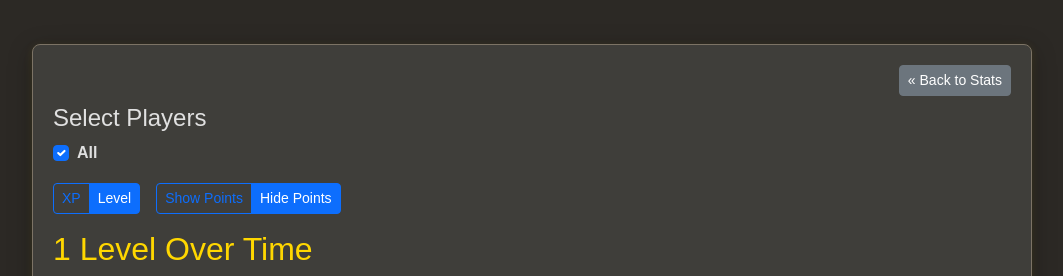
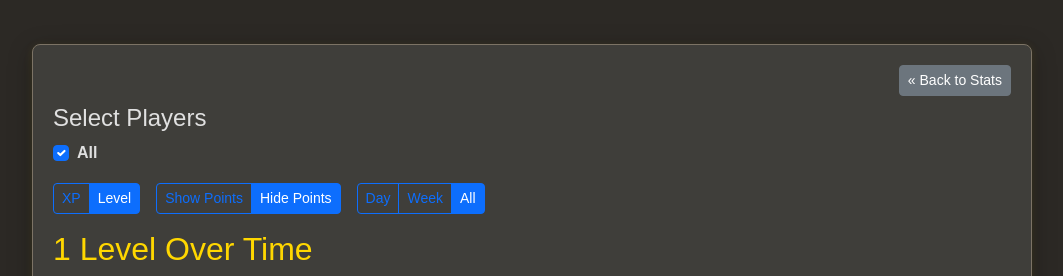
Before and after one commit to ledavies99/gim-stats, a Django app: page /history/1/ in a window 1280 px wide. Shown: the part 56-332 px from the top of the page, without its empty margins (108-1171 px from the left). Run offline with Django 5.2, Linux system fonts and the light colour scheme.

Commit message:
Add buttons to limit how far back to show data on graphs

```diff
--- a/stats_app/templates/stats_app/skill_history.html
+++ b/stats_app/templates/stats_app/skill_history.html
@@ -41,6 +41,14 @@
                         <button type="button" class="btn btn-sm btn-outline-primary point-style-btn active" data-mode="hide">Hide Points</button>
                     </div>
                 </div>
+                <!-- Time Range Selection -->
+                <div id="time-range-selection">
+                    <div class="btn-group" role="group" aria-label="Time Range">
+                        <button type="button" class="btn btn-sm btn-outline-primary time-range-btn" data-range="day">Day</button>
+                        <button type="button" class="btn btn-sm btn-outline-primary time-range-btn" data-range="week">Week</button>
+                        <button type="button" class="btn btn-sm btn-outline-primary time-range-btn active" data-range="all">All</button>
+                    </div>
+                </div>
             </div>
 
             <h2 id="chart-title"></h2>
@@ -58,7 +66,7 @@
 
 <script>
     // --- Elements ---
-    let chartTitleEl, chartCanvas, playerCheckboxes, yModeBtns, pointStyleBtns;
+    let chartTitleEl, chartCanvas, playerCheckboxes, yModeBtns, pointStyleBtns, timeRangeBtns;
 
     // --- Chart State ---
     const skillName = '{{ skill_name }}';
@@ -66,6 +74,7 @@
     let yMode = 'level'; // Default to 'level'
     let pointStyle = 'hide'; // Default to 'hide'
     const chartColors = ['#ffd700', '#3498db', '#e74c3c', '#2ecc71', '#9b59b6', '#f1c40f'];
+    let timeRange = 'all'; // Default to all data
 
     // --- Dynamic Titles ---
     const formattedSkillName = skillName.charAt(0).toUpperCase() + skillName.slice(1);
@@ -93,6 +102,27 @@
     }
 
     // --- Main Function ---
+    // Helper to filter data by time range
+    function filterDataByRange(datasets, range) {
+        if (range === 'all') return datasets;
+        const now = new Date();
+        let cutoff;
+        if (range === 'day') {
+            cutoff = new Date(now.getTime() - 24 * 60 * 60 * 1000);
+        } else if (range === 'week') {
+            cutoff = new Date(now.getTime() - 7 * 24 * 60 * 60 * 1000);
+        }
+        // Filter each dataset's data array
+        return datasets.map(ds => ({
+            ...ds,
+            data: ds.data.filter(point => {
+                // point.x is date string or timestamp
+                const date = new Date(point.x || point.t || point[0]);
+                return date >= cutoff;
+            })
+        }));
+    }
+
     async function fetchAndRenderChart() {
         updateChartTitle();
 
@@ -118,8 +148,9 @@
             }
 
             // Map data to XP or Level
+
             const pointRadius = pointStyle === 'show' ? 3 : 0;
-            const datasets = data.datasets.map((dataset, index) => ({
+            let datasets = data.datasets.map((dataset, index) => ({
                 label: dataset.label,
                 data: dataset.data,
                 borderColor: chartColors[index % chartColors.length],
@@ -128,6 +159,9 @@
                 pointRadius: pointRadius,
                 pointHoverRadius: pointRadius ? 6 : 0,
             }));
+
+            // Filter by time range
+            datasets = filterDataByRange(datasets, timeRange);
 
             if (historyChart) historyChart.destroy();
 
@@ -197,6 +231,15 @@
 
     // --- Event Listeners ---
     function setupChartEventListeners() {
+        // Time range buttons
+        timeRangeBtns.forEach(btn => {
+            btn.addEventListener('click', () => {
+                timeRangeBtns.forEach(b => b.classList.remove('active'));
+                btn.classList.add('active');
+                timeRange = btn.dataset.range;
+                fetchAndRenderChart();
+            });
+        });
         const allCheckbox = document.getElementById('player_all');
 
         // "All" checkbox logic
@@ -241,13 +284,17 @@
         playerCheckboxes = document.querySelectorAll('.player-checkbox');
         yModeBtns = document.querySelectorAll('.y-mode-btn');
         pointStyleBtns = document.querySelectorAll('.point-style-btn');
+        timeRangeBtns = document.querySelectorAll('.time-range-btn');
 
-        // Set default active buttons for Level and Hide Points
+        // Set default active buttons for Level, Hide Points, and All time range
         yModeBtns.forEach(btn => {
             btn.classList.toggle('active', btn.dataset.mode === 'level');
         });
         pointStyleBtns.forEach(btn => {
             btn.classList.toggle('active', btn.dataset.mode === 'hide');
+        });
+        timeRangeBtns.forEach(btn => {
+            btn.classList.toggle('active', btn.dataset.range === 'all');
         });
 
         updateChartTitle();
```
